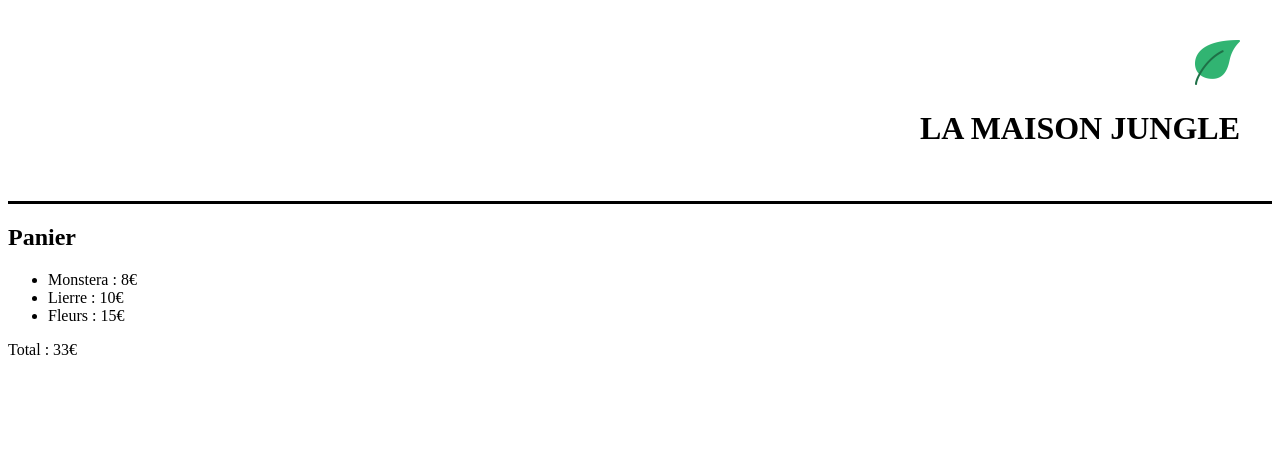
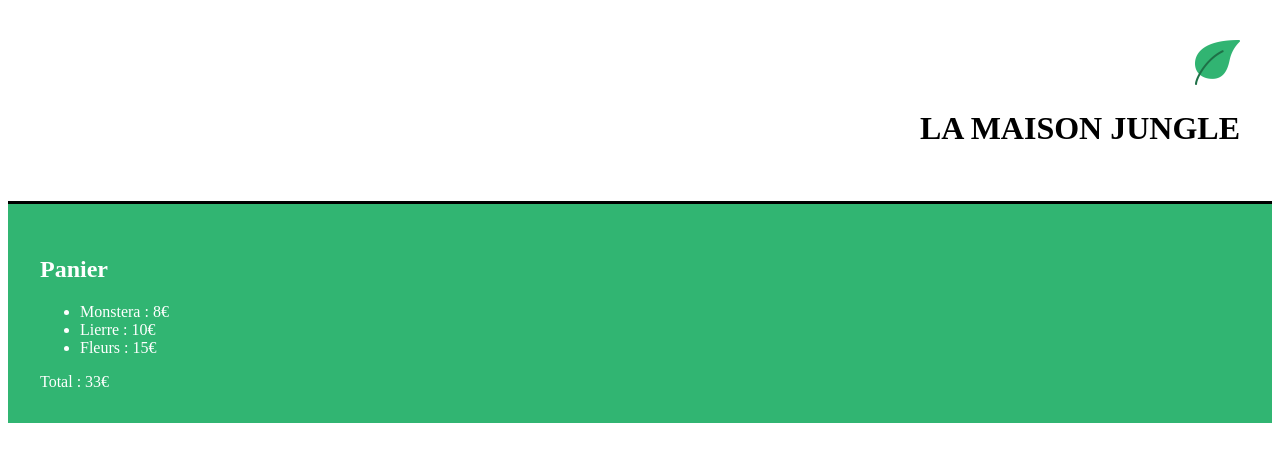
Before and after one commit to fhermas22/jungle-home, a React (Vite) app: page / in a window 1280 px wide. Shown: the top 462 px of the page. Built offline with nearby package versions, Linux system fonts and the light colour scheme.

Commit message:
Complete Pratice P2C2 : Stylish Card component in Card.css

```diff
--- a/src/components/Card.jsx
+++ b/src/components/Card.jsx
@@ -1,10 +1,12 @@
+import '../styles/Card.css'
+
 function Card() {
   const monsteraPrice = 8
   const ivyPrice = 10
   const flowerPrice = 15
 
   return (
-    <div>
+    <div className="lmj-cart">
       <h2>Panier</h2>
       <ul>
         <li>Monstera : {monsteraPrice}€</li>
--- /dev/null
+++ b/src/styles/Card.css
@@ -0,0 +1,5 @@
+.lmj-cart {
+	color: white;
+	background-color: #31b572;
+	padding: 32px;
+}
```
